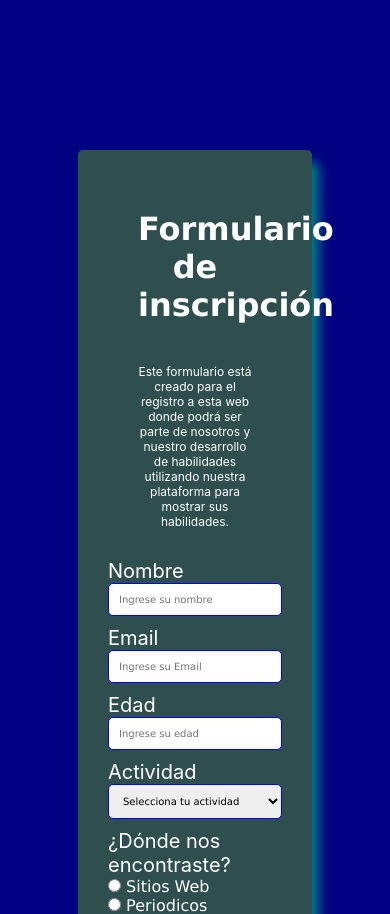
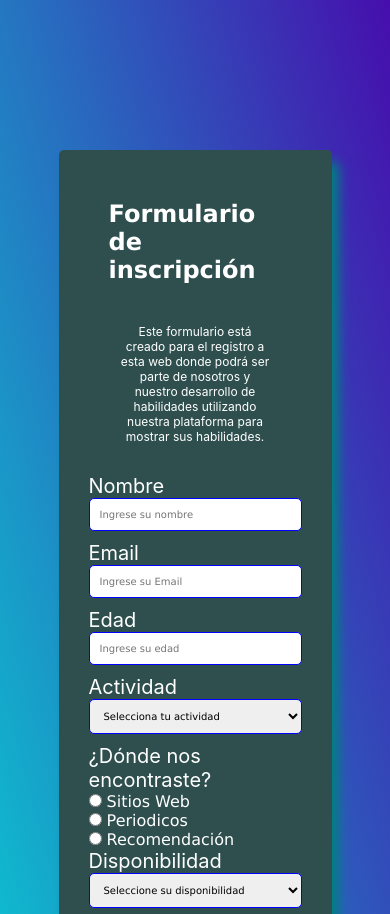
Before and after one commit to Mackhoustt/formulario, a plain HTML site: page index.html in a window 390 px wide. Shown: the top 914 px of the page. Drawn offline with Linux system fonts and the light colour scheme.

Commit message:
mejora de diseño

```diff
--- a/index.html
+++ b/index.html
@@ -21,20 +21,20 @@
             <p class="parrafos">  Nombre
             <br>
             <label for="name-label">
-                <input class="huecos" type="text" onkeypress="return ((event.charCode >= 65 && event.charCode <= 90) || (event.charCode >= 97 && event.charCode <= 122))"   name="name" id="name" placeholder="Ingrese su nombre">
+                <input class="huecos" type="text" onkeypress="return ((event.charCode >= 65 && event.charCode <= 90) || (event.charCode >= 97 && event.charCode <= 122))" required  required name="name" id="name" placeholder="Ingrese su nombre">
             </label>
         </div>
         <div id="email">
             <p class="parrafos">  Email
             <br>
             <label for="email-label">
-                <input class="huecos"  type="email" name="correo" id="email" placeholder="Ingrese su Email">
+                <input class="huecos"  type="email" name="correo" id="email" required placeholder="Ingrese su Email">
             </label>
         </div>
         <div id="number">
             <p class="parrafos"> Edad
             <label for="edad-label">
-                <input class="huecos"  type="number" name="edad" min="1" max="100" id="number" placeholder="Ingrese su edad">
+                <input class="huecos"  type="number" name="edad" min="1" max="100" id="number" required placeholder="Ingrese su edad">
             </label>
         </div>
 
--- a/styles/style.css
+++ b/styles/style.css
@@ -4,11 +4,11 @@
     box-sizing: border-box;
 }
 body{
-    background-color: navy;
+    background: linear-gradient(75deg, rgb(7, 211, 211), rgb(70, 14, 173));
 }
 .Formulario {
 width: 60%;
-background-color: darkslategrey;
+background-color: rgb(65, 141, 141);
 padding: 30px;
 margin: auto;
 margin-top: 150px;
@@ -20,7 +20,7 @@ box-shadow: 7px 12px 12px teal;
 .Formulario h1{
     padding: 10px;
     margin-top: 10px;
-    margin: 20px;
+    margin: 10px;
     text-align: center;
     font-size: 32px;
 }
@@ -55,7 +55,7 @@ box-shadow: 7px 12px 12px teal;
 .Formulario .subir{
     width: 100%;
     background-color: darkcyan;
-    border-radius: 3px;
+    border-radius: 8px;
     padding: 12px;
     color: white;
     font-size: 10px;
@@ -65,3 +65,24 @@ box-shadow: 7px 12px 12px teal;
 #email-label{
     width: 100%;
 }
+
+@media  (max-width:800px){
+    .Formulario {
+        width: 70%;
+        background-color: darkslategrey;
+        padding: 30px;
+        margin: auto;
+        margin-top: 150px;
+        border-radius: 5px;
+        color: white;
+        font-family: Verdana, Geneva, Tahoma, sans-serif;
+        box-shadow: 7px 12px 12px teal;
+        }
+        .Formulario h1{
+            padding: 10px;
+            margin-top: 10px;
+            margin: 10px;
+            text-align: left;
+            font-size: 24px;
+        }
+}
```
